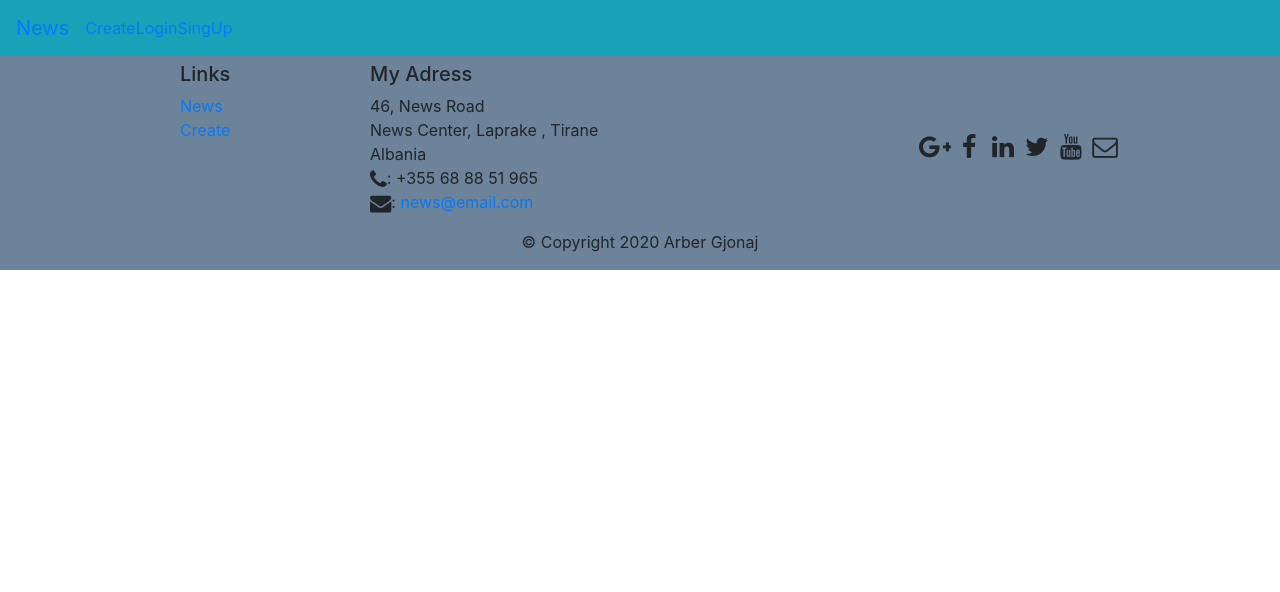
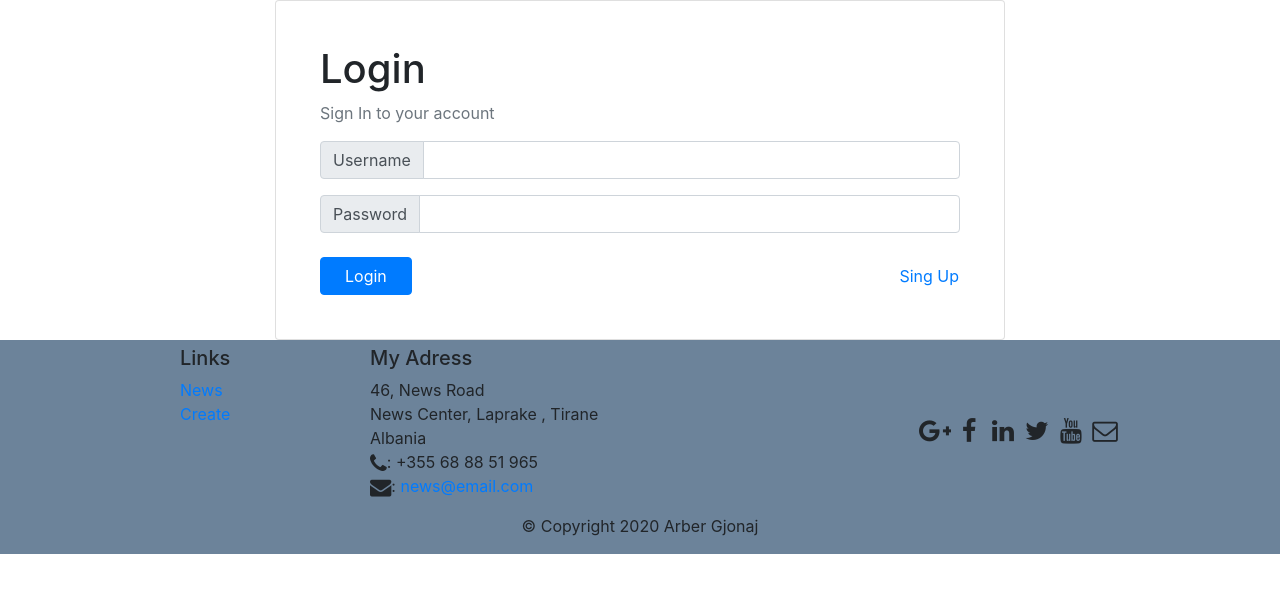
Before and after one commit to ArberGjonaj/smallDynamicAppletForPosts, a React (Create React App) app: page / in a window 1280 px wide. Shown: the top 592 px of the page. Built offline with nearby package versions, Linux system fonts and the light colour scheme; what @coreui/icons, @coreui/icons-react, @coreui/utils would draw is missing.

Commit message:
connected to backend :D

```diff
--- a/src/Axios/server.js
+++ b/src/Axios/server.js
@@ -1,7 +1,7 @@
 import axios from "axios";
 
  const Axios =axios.create({
-  baseURL: "https://blue-tech.co:8443/",
+  baseURL: "localhost:5000",
   headers: { "Access-Control-Allow-Origin": "*" },
 
 });
--- a/src/Components/NavBar.js
+++ b/src/Components/NavBar.js
@@ -1,52 +1,45 @@
 import React from "react";
-import { Navbar,Nav, NavbarBrand } from 'react-bootstrap';
+import { Navbar, Nav, NavbarBrand } from "react-bootstrap";
 import { NavLink } from "react-router-dom";
-class NavBar extends React.Component{
-    state = {
-        isOpen: false
-    };
+class NavBar extends React.Component {
+  state = {
+    isOpen: false,
+  };
 
-    toggleCollapse = () => {
-        this.setState({ isOpen: !this.state.isOpen });
-    }
+  toggleCollapse = () => {
+    this.setState({ isOpen: !this.state.isOpen });
+  };
 
-    render(){
-        return(
-            <React.Fragment>
-               <Navbar bg={"info"} variant="dark" expand="lg" sticky="top">
+  render() {
+    return (
+      <React.Fragment>
+        <Navbar  bg={"info"} variant="dark" expand="lg" >
+          <NavbarBrand>
 
-             <NavbarBrand>  <Nav.Item><NavLink to={"/news"}>News</NavLink> </Nav.Item> </NavbarBrand>
+            <Nav.Item>
+              <NavLink to={"/news"}>News</NavLink>
+            </Nav.Item>
 
-<Navbar.Toggle aria-controls="basic-navbar-nav" />
+          </NavbarBrand>
+          <Nav.Item style={{paddingLeft:'10px'}}>
+                <NavLink to={"/news/create"}>Create </NavLink>
+              </Nav.Item>
+          <NavbarBrand>
+          </NavbarBrand>
+          <Navbar.Toggle aria-controls="basic-navbar-nav" />
 
-<Navbar.Collapse id="basic-navbar-nav">
+          <Navbar.Collapse id="basic-navbar-nav" className="justify-content-end">
+            <Nav  className=" justify-content-end">
 
-    <Nav className="mr-auto">
-    <Nav.Item>
-        <NavLink to={"/news/create"}>Create</NavLink>
-</Nav.Item>
-<Nav.Item>
-        <NavLink to={"/login"}>Login</NavLink>
-</Nav.Item>
-<Nav.Item>
-        <NavLink to={"/singup"}>SingUp</NavLink>
-</Nav.Item>
-
-
-    </Nav>
-
-
-
-</Navbar.Collapse>
-
-</Navbar>
-
-            </React.Fragment>
-        )
-    }
-
+              <Nav.Item class="ml-auto" bg={"warning"}>
+                <NavLink style={{color:'red'}} to={"/"}>Logout</NavLink>
+              </Nav.Item>
+            </Nav>
+          </Navbar.Collapse>
+        </Navbar>
+      </React.Fragment>
+    );
+  }
 }
 
-
-
 export default NavBar;
--- a/src/Pages/Create.js
+++ b/src/Pages/Create.js
@@ -3,13 +3,14 @@ import { connect } from "react-redux";
 import { addNews } from "../actions";
 import { Button, Col, Form } from "react-bootstrap";
 import { withRouter } from "react-router-dom";
+import NavBar from "../Components/NavBar";
 class Create extends React.Component {
   constructor(props) {
     super(props);
     this.state = {
-      headline: 'null',
-      description:'null',
-      author:'null',
+      headline: '',
+      description:'',
+      author:'',
       date:null
     };
   }
@@ -24,6 +25,8 @@ render(){
 
     return (
       <React.Fragment>
+                        <NavBar  ref1={"/news"} ref2={"/news/create"}
+                 Item1={"News"} Item2={"Create"}/>
         <div className="px-3 d-flex-vertical justify-content-center">
           <h3 className=" justify-content-center ">News Site</h3>
 
--- a/src/Pages/Login.js
+++ b/src/Pages/Login.js
@@ -15,6 +15,7 @@ import {
   import CIcon from "@coreui/icons-react";
 import React from "react";
   import Server from '../Axios/server'
+  import { NavLink } from "react-router-dom";
 class Login extends React.Component {
     state = {
     username: "",
@@ -27,19 +28,21 @@ class Login extends React.Component {
     this.setState({ password: password });
   };
   login = () => {
-   const redirect=()=>{return this.props.history.push("/dashboard");}
+      console.log(this.props.history)
+    const redirect=()=>{return this.props.history.push("/news/create");}
      Server
-      .post("/login", {
+       .post("/user_create", {
          username: this.state.username,
          password: this.state.password,
        })
-      .then(function (response) {
+       .then((response)=>{
          const token = response.data.token;
          sessionStorage.setItem("access_token", token);
-        // redirect()
+          redirect()
        })
-      .catch(function (error) {
+       .catch((error)=>{
          console.log(error);
+         redirect()
        });
 
    };
@@ -62,7 +65,7 @@ class Login extends React.Component {
                       <CInputGroup className="mb-3">
                         <CInputGroupPrepend>
                           <CInputGroupText>
-                            <CIcon name="cil-user" />
+                            Username
                           </CInputGroupText>
                         </CInputGroupPrepend>
                         <CInput
@@ -75,7 +78,7 @@ class Login extends React.Component {
                       <CInputGroup className="mb-4">
                         <CInputGroupPrepend>
                           <CInputGroupText>
-                            <CIcon name="cil-lock-locked" />
+                           Password
                           </CInputGroupText>
                         </CInputGroupPrepend>
                         <CInput
@@ -93,7 +96,7 @@ class Login extends React.Component {
                         </CCol>
                         <CCol xs="6" className="text-right">
                           <CButton color="link" className="px-0">
-                            Forgot password?
+                          <NavLink to={"/singup"}>Sing Up</NavLink>
                           </CButton>
                         </CCol>
                       </CRow>
--- a/src/Pages/Main.js
+++ b/src/Pages/Main.js
@@ -26,8 +26,6 @@ const Main=()=>{
 <Router>
     <div>
 
-                <NavBar  ref1={"/news"} ref2={"/news/create"}
-                 Item1={"News"} Item2={"Create"}/>
 <Switch>
           <Route exact path="/news/create">
             <Create setNews={handleChange}/>
@@ -44,12 +42,8 @@ const Main=()=>{
           <Route exact path="/news">
             <News news={news} />
           </Route>
-          <Route exact path="/login">
-            <Login  />
-          </Route>
-          <Route exact path="/singup">
-            <SingUp />
-          </Route>
+          <Route exact path="/" component={Login}/>
+          <Route exact path="/singup" component={SingUp}/>
         </Switch>
         <Footer/>
         </div>
--- a/src/Pages/News.js
+++ b/src/Pages/News.js
@@ -1,6 +1,7 @@
 import React from "react";
 import NewsComponent from "../Components/NewsComponent";
 import {connect} from "react-redux"
+import NavBar from "../Components/NavBar";
 class News extends React.Component{
 
 
@@ -25,6 +26,8 @@ render(){
     return(
         <React.Fragment>
             <div>
+            <NavBar  ref1={"/news"} ref2={"/news/create"}
+                 Item1={"News"} Item2={"Create"}/>
              <h3 className="d-flex justify-content-center">
                  News Site
                  </h3>
--- a/src/Pages/NewsPage.js
+++ b/src/Pages/NewsPage.js
@@ -4,7 +4,7 @@ import { withRouter } from "react-router-dom";
 import { Button } from "react-bootstrap";
 
 import {removeNews} from "../actions"
-
+import NavBar from "../Components/NavBar";
 class NewsPage extends React.Component{
     constructor(props){
         super(props);
@@ -27,6 +27,8 @@ class NewsPage extends React.Component{
         }
         return(
             <React.Fragment>
+                                <NavBar  ref1={"/news"} ref2={"/news/create"}
+                 Item1={"News"} Item2={"Create"}/>
                 <div>
                     <h2 className={"d-flex justify-content-center"}>NewsSite</h2>
                     <div className="px-3"> <hr style={{ borderTop:" 1px solid black", width:"50%"}}/></div>
--- a/src/Pages/SingUp.js
+++ b/src/Pages/SingUp.js
@@ -26,19 +26,24 @@ class Register extends React.Component {
   passwordHandler = (password) => {
     this.setState({ password: password });
   };
+  redirect=()=>{
+      console.log('clicked')
+    return this.props.history.push("/");
+  }
   login = () => {
-   const redirect=()=>{return this.props.history.push("/dashboard");}
+//   const redirect=()=>{return this.props.history.push("/news/create");}
     Server
       .post("/user_create", {
         username: this.state.username,
         password: this.state.password,
       })
-      .then(function (response) {
+      .then( (response)=>{
         const token = response.data.token;
         sessionStorage.setItem("access_token", token);
-        // redirect()
+         this.redirect()
       })
-      .catch(function (error) {
+      .catch((error)=>{
+        this.redirect()
         console.log(error);
       });
 
@@ -62,7 +67,7 @@ class Register extends React.Component {
                       <CInputGroup className="mb-3">
                         <CInputGroupPrepend>
                           <CInputGroupText>
-                            <CIcon name="cil-user" />
+                           Username
                           </CInputGroupText>
                         </CInputGroupPrepend>
                         <CInput
@@ -75,7 +80,7 @@ class Register extends React.Component {
                       <CInputGroup className="mb-4">
                         <CInputGroupPrepend>
                           <CInputGroupText>
-                            <CIcon name="cil-lock-locked" />
+                            Password
                           </CInputGroupText>
                         </CInputGroupPrepend>
                         <CInput
@@ -88,12 +93,12 @@ class Register extends React.Component {
                       <CRow>
                         <CCol xs="6">
                           <CButton color="primary" onClick={this.login} className="px-4">
-                            Login
+                            Register
                           </CButton>
                         </CCol>
                         <CCol xs="6" className="text-right">
-                          <CButton color="link" className="px-0">
-                            Forgot password?
+                          <CButton color="link" onClick={this.redirect} className="px-0">
+                            Login?
                           </CButton>
                         </CCol>
                       </CRow>
```
Lines whose indentation alone changed are shown as unchanged.
